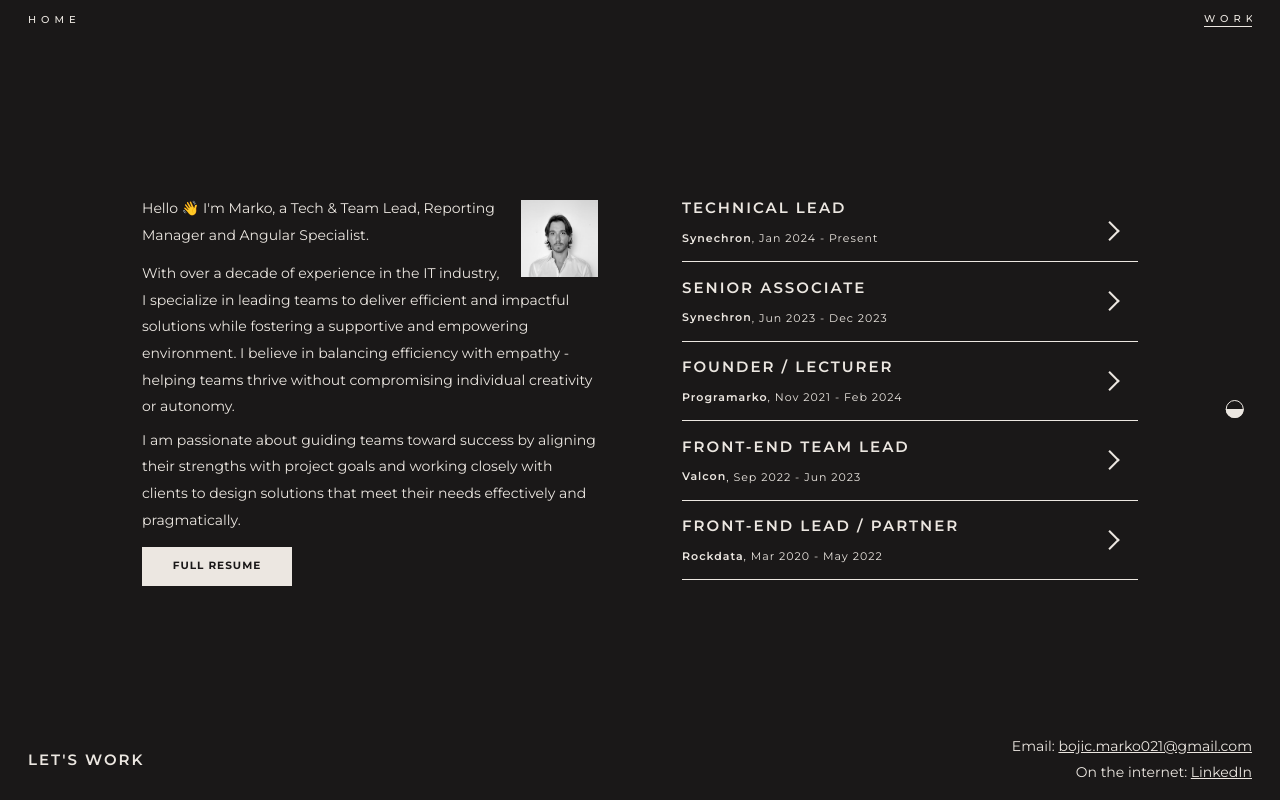
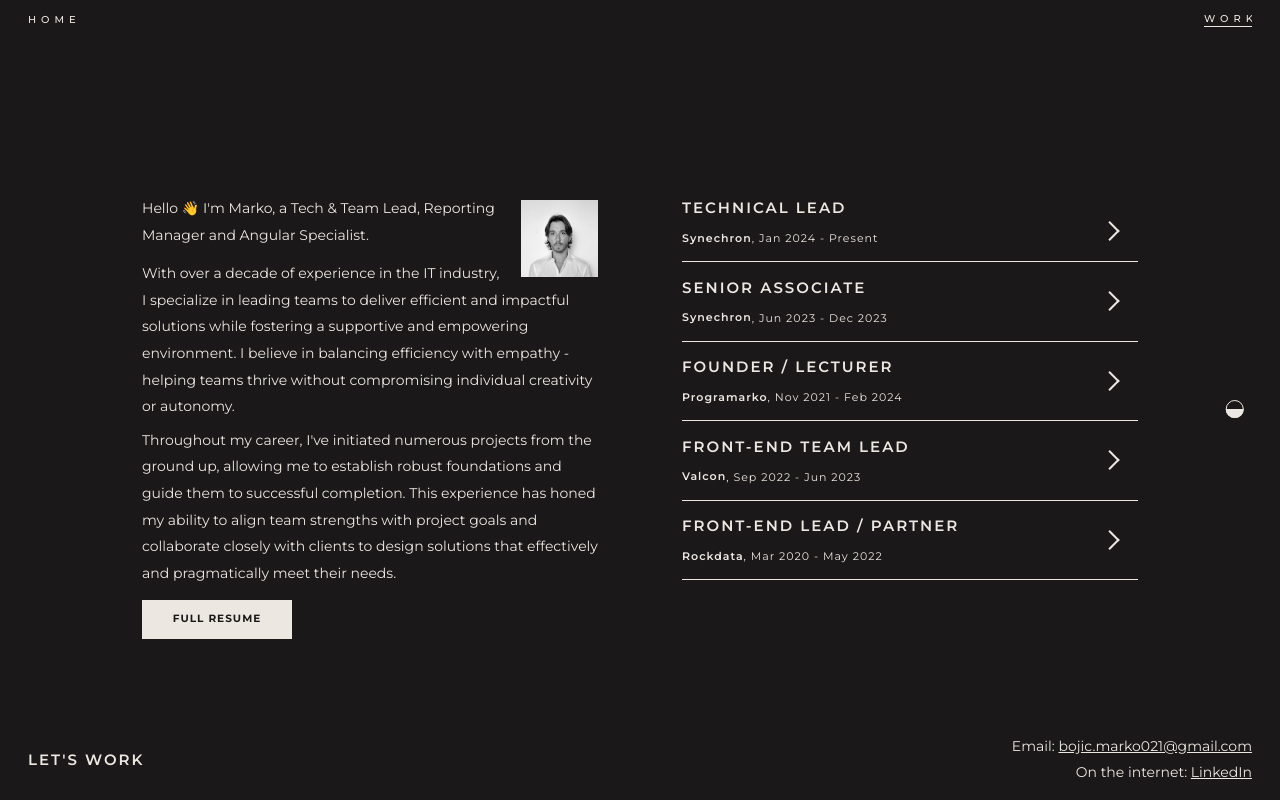
Before and after one commit to markobojic/markobojic.github.io, an Angular app: page /work in a window 1280 px wide. Built offline with nearby package versions, Linux system fonts and the light colour scheme.

Commit message:
work summary content write

```diff
--- a/src/app/pages/work/components/work-summary/work-summary.component.html
+++ b/src/app/pages/work/components/work-summary/work-summary.component.html
@@ -11,7 +11,9 @@
   autonomy.
 </p>
 <p class="description">
-  I am passionate about guiding teams toward success by aligning their strengths
-  with project goals and working closely with clients to design solutions that
-  meet their needs effectively and pragmatically.
+  Throughout my career, I've initiated numerous projects from the ground up,
+  allowing me to establish robust foundations and guide them to successful
+  completion. This experience has honed my ability to align team strengths with
+  project goals and collaborate closely with clients to design solutions that
+  effectively and pragmatically meet their needs.
 </p>
```
